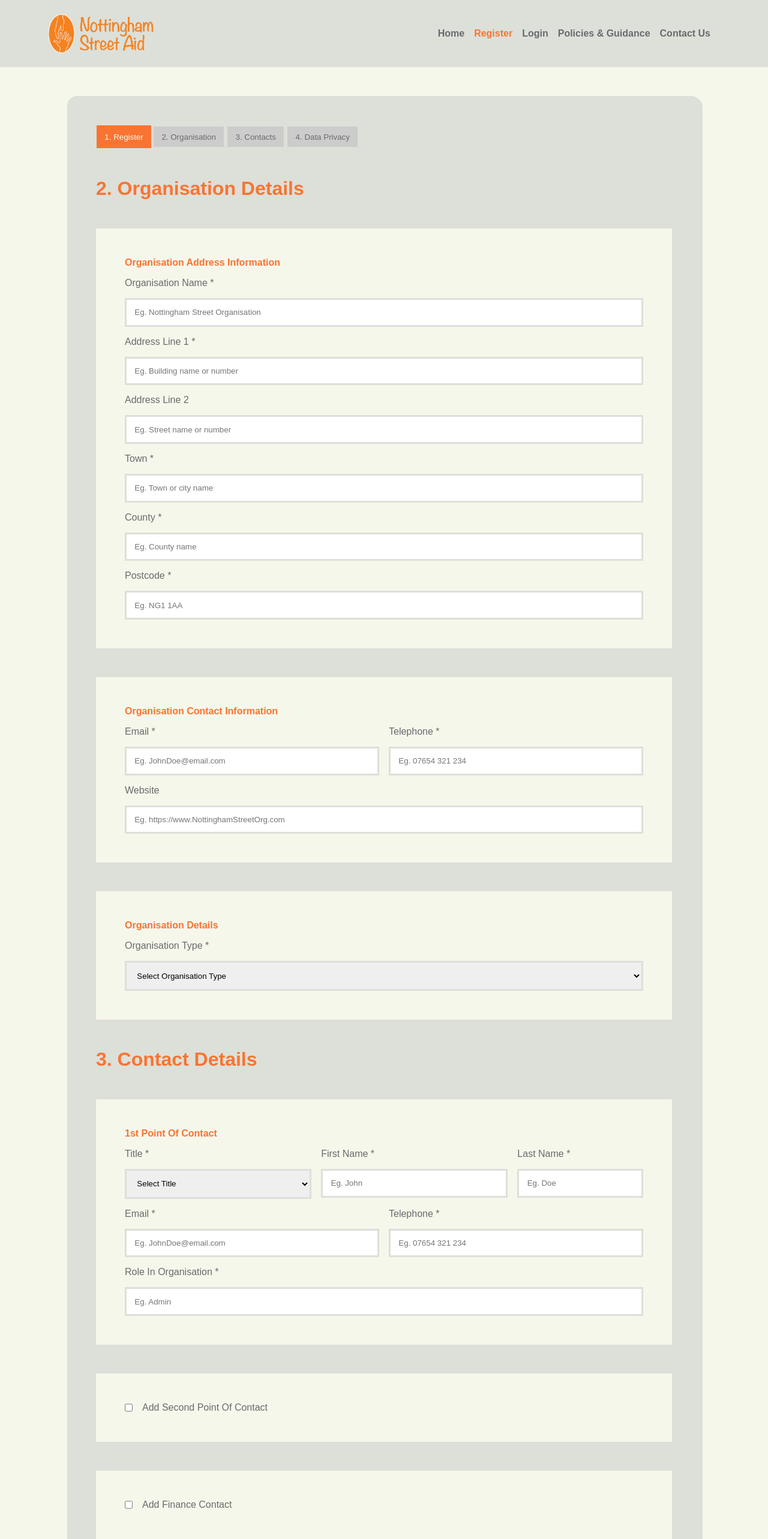
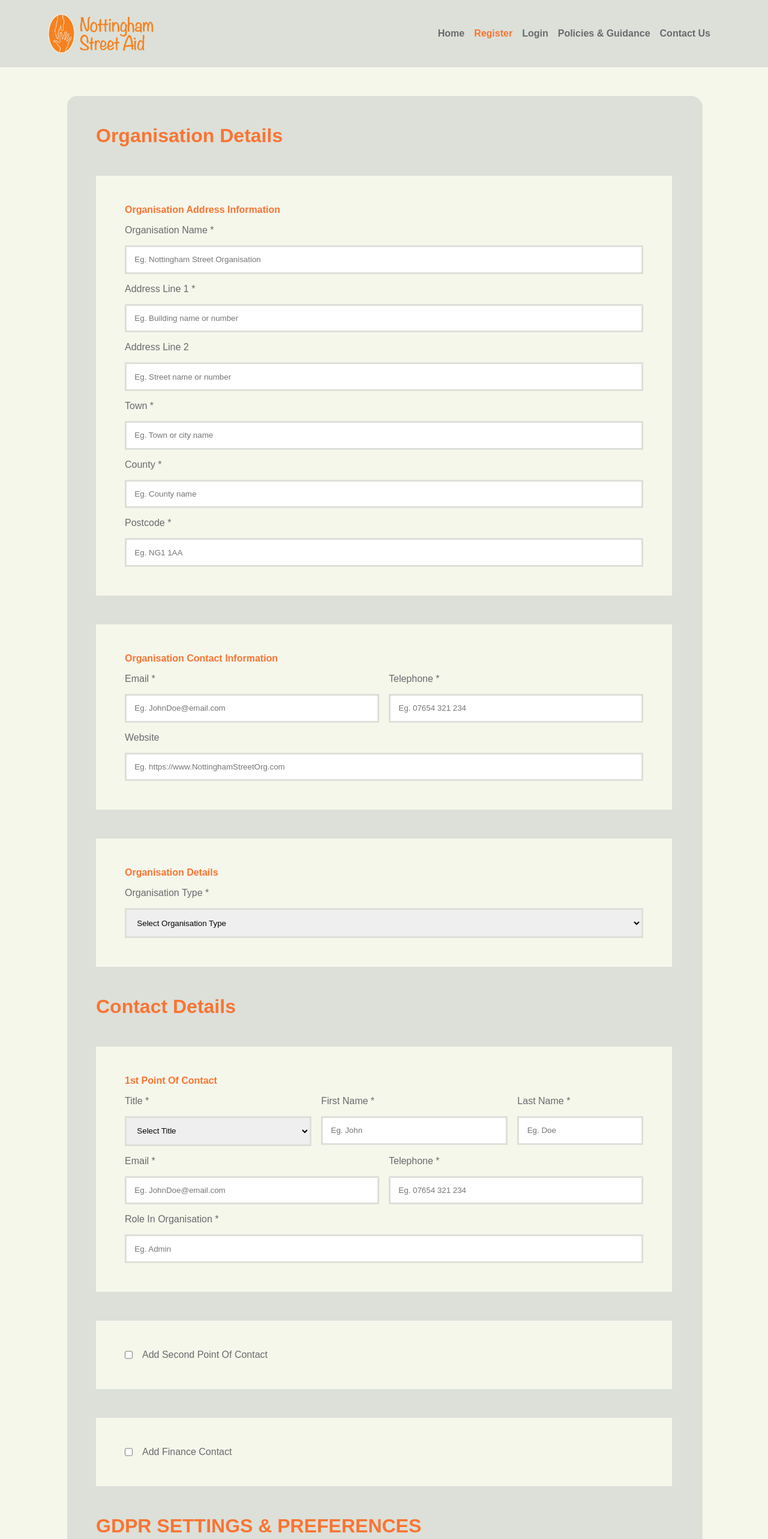
Before and after one commit to arjanbathla/nottingham-street-aid, a React (Vite) app in the folder Frontend/: page /Register/1 in a window 1280 px wide. Shown: the top 2566 px of the page at 60% size. Built offline with nearby package versions, Linux system fonts and the light colour scheme.

Commit message:
Auths on admin screen

```diff
--- a/Frontend/src/pages/register/register_edit.jsx
+++ b/Frontend/src/pages/register/register_edit.jsx
@@ -227,43 +227,13 @@ const Register = () => {
     }
   };
 
-  let buttons;
-
-  if (currentSection !== 1) {
-    buttons = (
-      <div className={classes.buttonBlock}>
-        <Button clicked={handlePrevious}>Previous</Button>
-
-        {isLoadingSignup && <Loader loading={isLoadingSignup} />}
-
-        {currentSection === 4 ? (
-          <Button type="submit" disabled={isLoadingSignup}>
-            Submit Registration
-          </Button>
-        ) : (
-          <Button type="submit">Continue</Button>
-        )}
-      </div>
-    );
-  } else {
-    buttons = (
-      <div className={classes.buttonBlock}>
-        <Button type="submit">Continue</Button>
-      </div>
-    );
-  }
-
   return (
     <Container maxWidth="lg">
       <div className={classes.section}>
         <div className={classes.form}>
-          <div className={classes.progressBar}>
-            <div className={classes.progressFill}>{renderSectionButtons()}</div>
-          </div>
-
             <form className={classes.formLayout} onSubmit={handleContinue}>
               <div className={classes.formBanner}>
-                <h2 className={classes.mainTitle}>2. Organisation Details</h2>
+                <h2 className={classes.mainTitle}>Organisation Details</h2>
               </div>
 
               <div className={classes.formContent}>
@@ -460,7 +430,7 @@ const Register = () => {
                 </div>
               </div>
               <div className={classes.formBanner}>
-                <h2 className={classes.mainTitle}>3. Contact Details</h2>
+                <h2 className={classes.mainTitle}>Contact Details</h2>
               </div>
 
               <div className={classes.formContent}>
@@ -812,7 +782,7 @@ const Register = () => {
 
               <div className={classes.formBanner}>
                 <h2 className={classes.mainTitle}>
-                  4. GDPR SETTINGS & PREFERENCES
+                  GDPR SETTINGS & PREFERENCES
                 </h2>
               </div>
 
@@ -955,10 +925,11 @@ const Register = () => {
                     Click here to read full terms and conditions.
                   </a>
                 </div>
-                {buttons}
+                <div className={classes.buttonBlock}>
+                    <Button type="submit">Submit</Button>
+                </div>
               </div>
             </form>
-          )}
         </div>
       </div>
     </Container>
```
